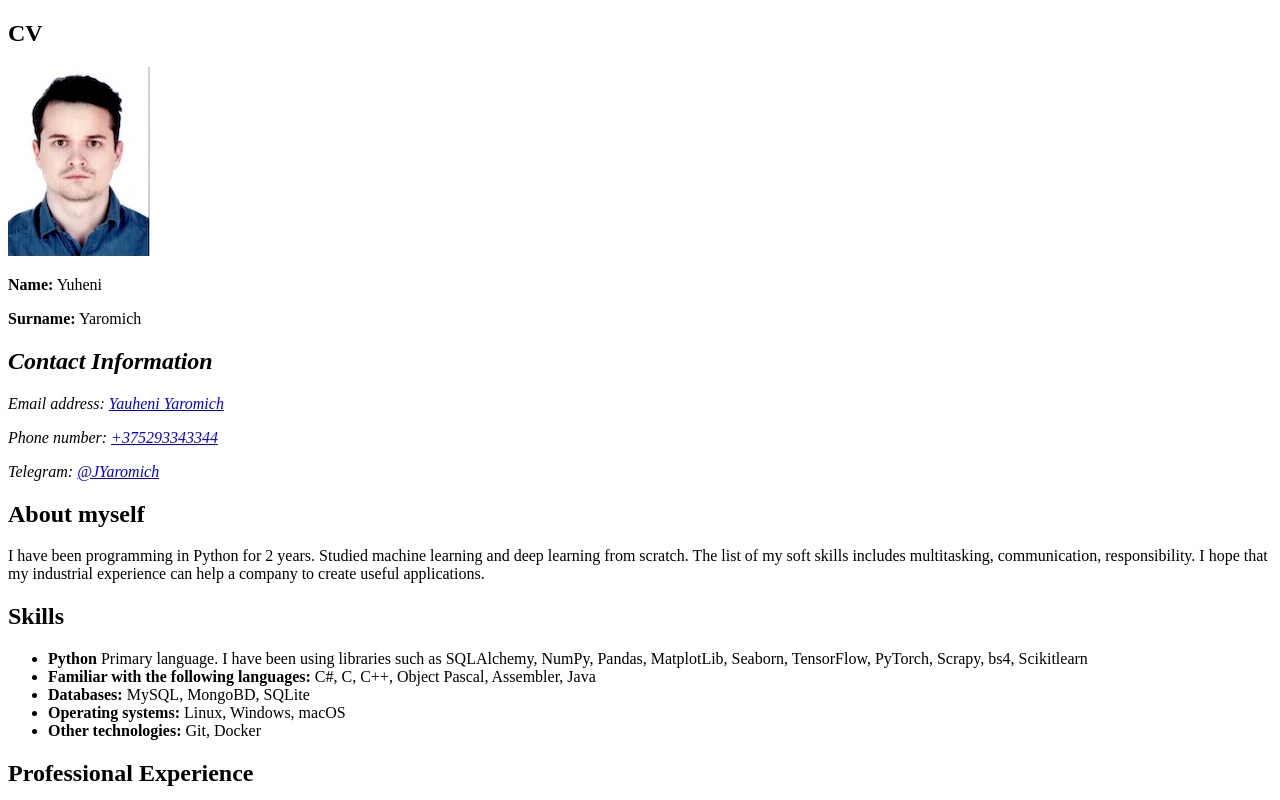
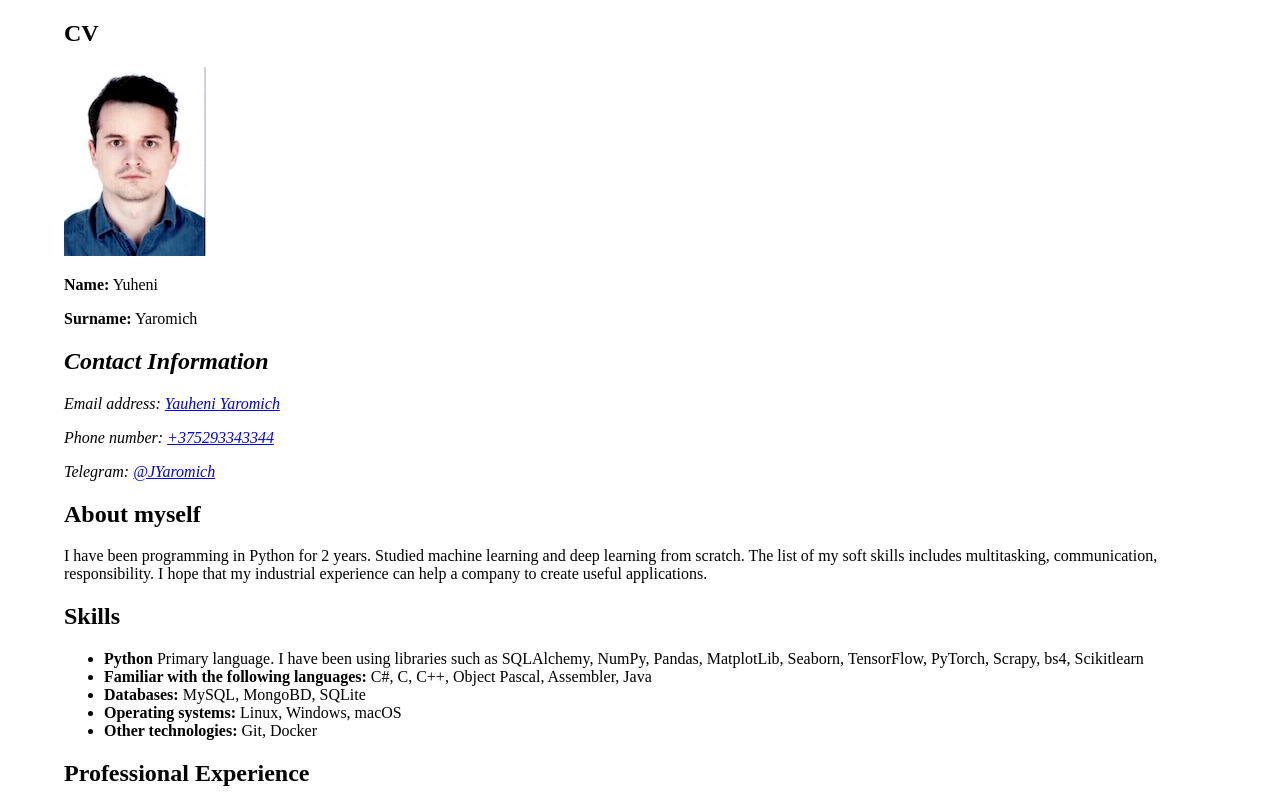
Before and after one commit to JYaromich/rsschool-cv, a plain HTML site: page index.html in a window 1280 px wide. Shown: the top 800 px of the page. Drawn offline with Linux system fonts and the light colour scheme.

Commit message:
feat: add minimalistic style

```diff
--- a/style.css
+++ b/style.css
@@ -1,3 +1,7 @@
+body{
+    margin: 0% 5%;
+}
+
 .accent{
     font-weight: bold;
 }
```
